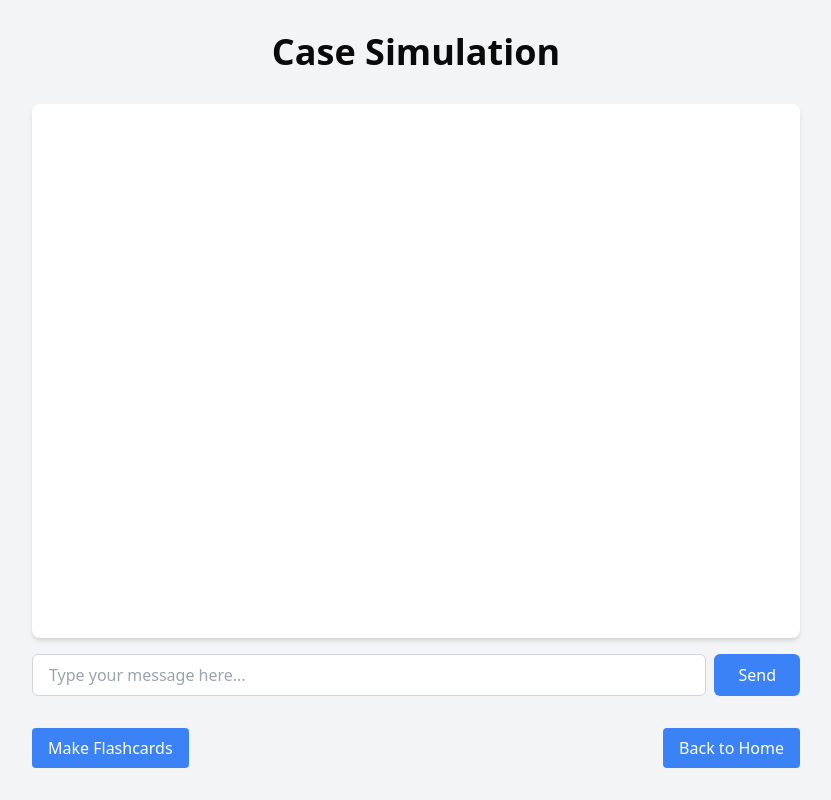
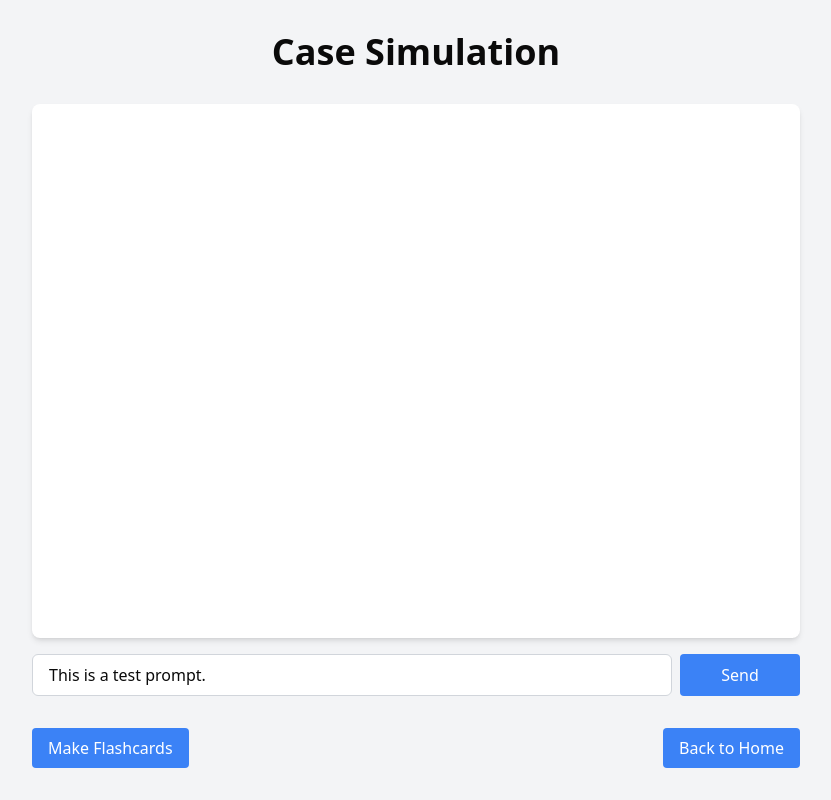
Before and after one commit to vincentnocera/peakshift, a Next.js app: page /case-simulator in a window 1280 px wide. Shown: the whole page, without its empty margins (224-1055 px from the left). Built offline with nearby package versions, Linux system fonts and the light colour scheme.

Commit message:
basic connection to anthropic

```diff
--- /dev/null
+++ b/app/api/chat/route.ts
@@ -0,0 +1,17 @@
+import {convertToCoreMessages, streamText } from 'ai';
+import { anthropic } from '@ai-sdk/anthropic';
+
+export const maxDuration = 30;
+export const runtime = 'edge';
+
+export async function POST(req: Request) {
+  const { messages } = await req.json();
+
+  const result = await streamText({
+    model: anthropic('claude-3-5-sonnet-20240620'),
+    system: 'You are a helpful assistant.',
+    messages: convertToCoreMessages(messages),
+  });
+
+  return result.toDataStreamResponse();
+}
--- a/app/case-simulator-selection/page.tsx
+++ b/app/case-simulator-selection/page.tsx
@@ -13,7 +13,7 @@ const CaseSimulatorSelection = () => {
   return (
     <div className="page-container min-h-screen bg-gray-100 p-8">
       <div className="content-box max-w-2xl mx-auto bg-white p-8 rounded-lg shadow-md">
-        <h1 className="heading text-3xl font-bold mb-6 text-center">Case Simulator Selection</h1>
+        <h1 className="heading-2 mb-6 text-center">Case Simulator Selection</h1>
 
         <div className="flex justify-between mb-6 space-x-4">
           <div className="w-1/2 relative">
@@ -40,7 +40,7 @@ const CaseSimulatorSelection = () => {
           </div>
 
           <div className="w-1/2 relative">
-            <label className="block text-gray-700 text-xl mb-2" htmlFor="disorder">
+            <label className="block text-gray-700 text-xl mb-2 text-center" htmlFor="disorder">
               Disorders
             </label>
             <div className="relative">
--- a/app/case-simulator/page.tsx
+++ b/app/case-simulator/page.tsx
@@ -1,32 +1,10 @@
 'use client'
 
-import React, { useState } from 'react';
-import ChatInterface from '../components/chat-interface';  // Update this line
+import React from 'react';
+import ChatInterface from '../components/chat-interface';
 import Link from 'next/link';
 
 const CaseSimulation = () => {
-    // Define the type for a message
-    type Message = {
-        text: string;
-        sender: string;
-    };
-
-    const [messages, setMessages] = useState<Message[]>([]);
-    const [inputMessage, setInputMessage] = useState('');
-    const [errorMessage] = useState<string>('');
-
-    const handleSendMessage = () => {
-        if (inputMessage.trim()) {
-            setMessages([...messages, { text: inputMessage, sender: 'user' }]);
-            setInputMessage('');
-            // Here you would typically call an API to get the AI response
-            // For now, we'll just simulate a response
-            setTimeout(() => {
-                setMessages(prev => [...prev, { text: "AI response here", sender: 'ai' }]);
-            }, 1000);
-        }
-    };
-
     const handleMakeFlashcards = () => {
         // Implement flashcard creation logic here
         console.log("Make flashcards");
@@ -35,10 +13,7 @@ const CaseSimulation = () => {
     return (
         <div className="min-h-screen bg-gray-100 p-8 flex flex-col">
             <h1 className="text-4xl font-bold mb-8 text-center">Case Simulation</h1>
-            <ChatInterface
-                onSendMessage={handleSendMessage}
-                errorMessage={errorMessage}
-            />
+            <ChatInterface prompt="This is a test prompt." />
             <div className="w-full max-w-3xl mx-auto mt-4">
                 <div className="flex justify-between">
                     <button
--- a/app/components/chat-interface.tsx
+++ b/app/components/chat-interface.tsx
@@ -1,55 +1,45 @@
-import React, { useState } from 'react';
+'use client';
+
+import React from 'react';
+import { useChat } from 'ai/react';
 
 interface ChatInterfaceProps {
-  onSendMessage: (message: string) => void;
-  errorMessage?: string;
+  prompt: string;
 }
 
-const ChatInterface: React.FC<ChatInterfaceProps> = ({ onSendMessage, errorMessage }) => {
-
-    interface Message {
-        text: string;
-        sender: 'user' | 'ai';
-    }
-
-  const [messages, setMessages] = useState<Message[]>([]);
-  const [inputMessage, setInputMessage] = useState('');
-
-  const handleSendMessage = () => {
-    if (inputMessage.trim()) {
-      setMessages([...messages, { text: inputMessage, sender: 'user' }]);
-      onSendMessage(inputMessage);
-      setInputMessage('');
-    }
-  };
+const ChatInterface: React.FC<ChatInterfaceProps> = ({ prompt }) => {
+  const { messages, input, handleInputChange, handleSubmit, isLoading } = useChat({
+    initialInput: prompt,
+    api: '/api/chat',
+  });
 
   return (
     <div className="max-w-3xl mx-auto w-full flex flex-col flex-grow">
-      {errorMessage && <div className="text-red-500 mb-4 text-center">{errorMessage}</div>}
       <div className="bg-white rounded-lg shadow-md p-6 mb-4 flex-grow overflow-y-auto">
-        {messages.map((message, index) => (
-          <div key={index} className={`mb-4 ${message.sender === 'user' ? 'text-right' : 'text-left'}`}>
-            <span className={`inline-block p-2 rounded-lg ${message.sender === 'user' ? 'bg-blue-500 text-white' : 'bg-gray-200 text-gray-800'}`}>
-              {message.text}
+        {messages.map((message) => (
+          <div key={message.id} className={`mb-4 ${message.role === 'user' ? 'text-right' : 'text-left'}`}>
+            <span className={`inline-block p-2 rounded-lg ${message.role === 'user' ? 'bg-blue-500 text-white' : 'bg-gray-200 text-gray-800'}`}>
+              {message.content}
             </span>
           </div>
         ))}
       </div>
-      <div className="flex mb-4">
+      <form onSubmit={handleSubmit} className="flex mb-4">
         <input
           type="text"
-          value={inputMessage}
-          onChange={(e) => setInputMessage(e.target.value)}
+          value={input}
+          onChange={handleInputChange}
           className="flex-grow border border-gray-300 rounded-l-md rounded-r-md mr-2 py-2 px-4 focus:outline-none focus:ring-2 focus:ring-blue-500"
           placeholder="Type your message here..."
         />
         <button
-          onClick={handleSendMessage}
-          className="bg-blue-500 text-white py-2 px-6 rounded-r-md rounded-l-md hover:bg-blue-600 transition duration-300"
+          type="submit"
+          className="btn-primary"
+          disabled={isLoading}
         >
           Send
         </button>
-      </div>
+      </form>
     </div>
   );
 };
--- a/app/globals.css
+++ b/app/globals.css
@@ -7,6 +7,22 @@
     @apply bg-blue-500 text-white py-2 px-4 rounded hover:bg-green-600 text-center inline-block;
     min-width: 120px; /* Adjust this value as needed */
     max-width: 200px; /* Adjust this value as needed */
+  }
+
+  .heading-1 {
+    @apply text-4xl font-bold leading-tight text-gray-900 mb-4;
+  }
+
+  .heading-2 {
+    @apply text-3xl font-semibold leading-tight text-gray-800 mb-3;
+  }
+
+  .heading-3 {
+    @apply text-2xl font-medium leading-snug text-gray-700 mb-2;
+  }
+
+  .heading-4 {
+    @apply text-xl font-medium leading-snug text-gray-600 mb-2;
   }
 }
 
--- a/app/page.tsx
+++ b/app/page.tsx
@@ -4,7 +4,7 @@ const Home = () => {
   return (
     <div className="min-h-screen bg-gray-100 flex items-center justify-center w-full">
       <div className="bg-white p-8 rounded-lg shadow-md w-full max-w-md mx-auto">
-        <h1 className="text-2xl font-bold text-center mb-4">Let&apos;s Begin</h1>
+        <h1 className="heading-2 text-center mb-4">Let&apos;s Begin</h1>
         <div className="flex justify-between space-x-4">
           <Link
             href="/case-simulator-selection"
@@ -13,7 +13,7 @@ const Home = () => {
             Case Simulator
           </Link>
           <Link
-            href="/literature-review-upload"
+            href="/under-construction"
             className="btn-primary flex-1"
           >
             Review Literature
--- /dev/null
+++ b/app/under-construction/page.tsx
@@ -0,0 +1,5 @@
+'use client'
+
+export default function UnderConstruction() {
+  return <div className="flex h-screen items-center justify-center">Under construction, check back soon...  In the meantime, check out the case simulator!</div>
+}
--- a/package.json
+++ b/package.json
@@ -9,7 +9,9 @@
     "lint": "next lint"
   },
   "dependencies": {
+    "@ai-sdk/anthropic": "^0.0.51",
     "@radix-ui/react-primitive": "^2.0.0",
+    "ai": "^3.4.9",
     "class-variance-authority": "^0.7.0",
     "clsx": "^2.1.1",
     "lucide-react": "^0.451.0",
```
Also changed, not shown: 1 other file (tests, documents, lock files or other folders).
